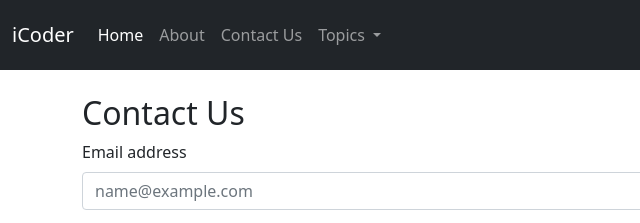
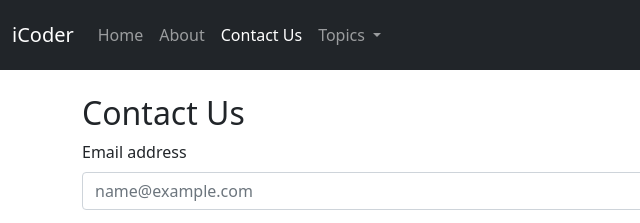
Before and after one commit to sidhantarya/bb, a plain HTML site: page contact.html in a window 1280 px wide. Shown: the top 223 px of the page, 0-640 px from the left. Drawn offline with nearby package versions, Linux system fonts and the light colour scheme.

Commit message:
Update contact.html

```diff
--- a/contact.html
+++ b/contact.html
@@ -28,13 +28,13 @@
             <div class="collapse navbar-collapse" id="navbarSupportedContent">
                  <ul class="navbar-nav me-auto mb-2 mb-lg-0">
           <li class="nav-item">
-            <a class="nav-link active" aria-current="page" href="/bb/Home.html">Home</a>
+            <a class="nav-link " aria-current="page" href="/bb/Home.html">Home</a>
           </li>
           <li class="nav-item">
             <a class="nav-link" href="/bb/about.html">About</a>
           </li>
           <li class="nav-item">
-            <a class="nav-link " aria-current="page" href="/bb/contact.html">Contact Us</a>
+            <a class="nav-link active" aria-current="page" href="/bb/contact.html">Contact Us</a>
           </li>
           <li class="nav-item dropdown">
             <a class="nav-link dropdown-toggle" href="#" id="navbarDropdown" role="button" data-bs-toggle="dropdown"
```
